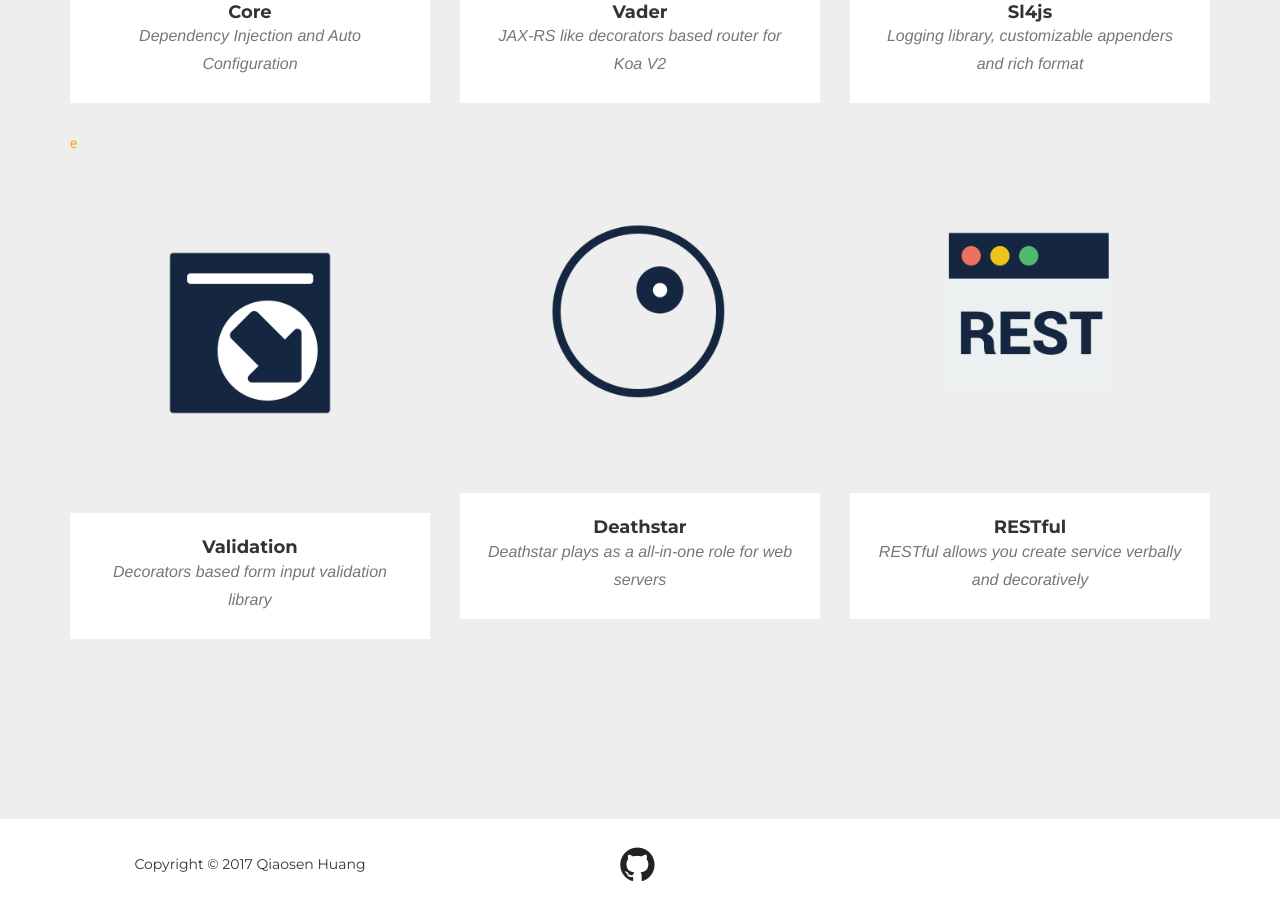
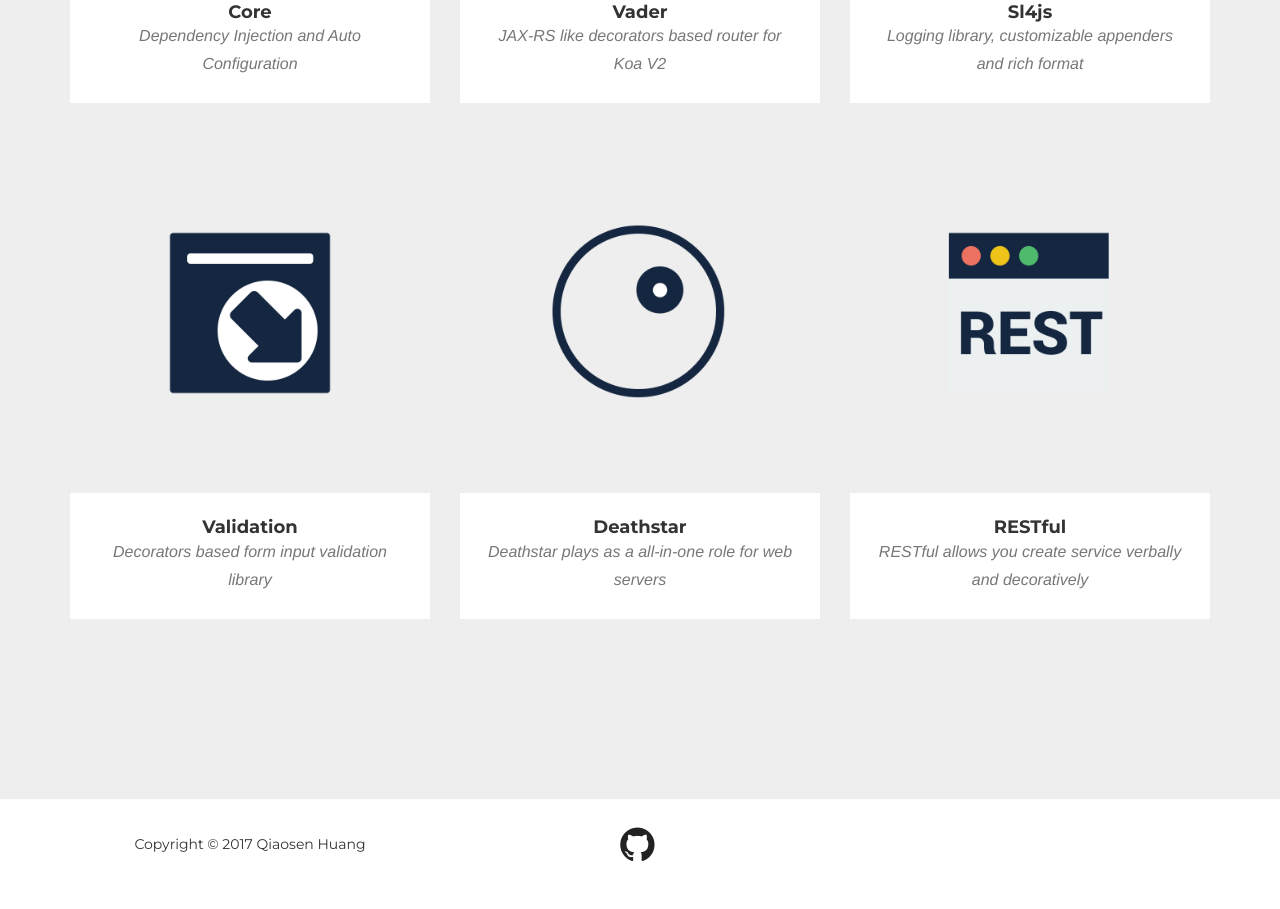
Before and after one commit to t2ee/t2ee.github.io, a website: page index.html in a window 1280 px wide. Shown: the part 2096-3005 px from the top of the page. Drawn offline with nearby package versions, Linux system fonts and the light colour scheme; a web font is replaced by a local one.

Commit message:
fix html

```diff
--- a/index.html
+++ b/index.html
@@ -169,7 +169,7 @@
                     </div>
                 </div>
                 <div class="col-md-4 col-sm-6 portfolio-item">
-                    <a href="http://validation.t2ee.org" class="portfolio-link">e
+                    <a href="http://validation.t2ee.org" class="portfolio-link">
                         <div class="portfolio-hover">
                             <div class="portfolio-hover-content">
                                 <i class="fa fa-github fa-3x"></i>
```
